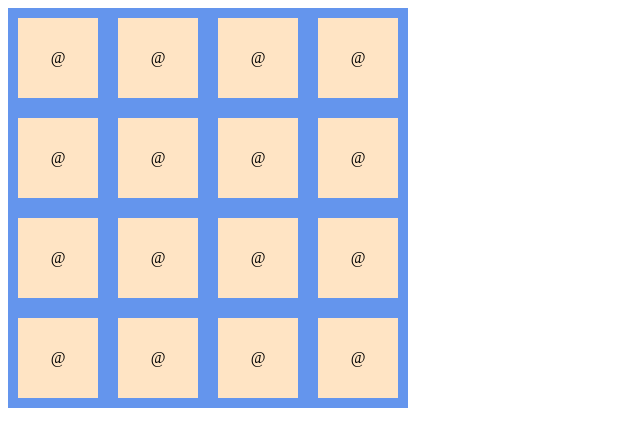
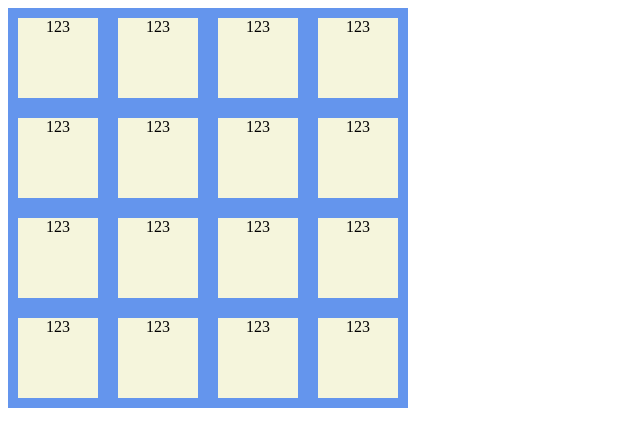
Before and after one commit to RustamV/memory, a React (Create React App) app: page / in a window 1280 px wide. Shown: the top 446 px of the page, without its empty margins (0-640 px from the left). Built offline with nearby package versions, Linux system fonts and the light colour scheme.

Commit message:
cell flip

```diff
--- a/package.json
+++ b/package.json
@@ -10,6 +10,7 @@
     "@types/node": "^12.20.29",
     "@types/react": "^17.0.29",
     "@types/react-dom": "^17.0.9",
+    "classnames": "^2.3.1",
     "node-sass": "^6.0.1",
     "react": "^17.0.2",
     "react-dom": "^17.0.2",
--- a/src/components/Cell/index.module.scss
+++ b/src/components/Cell/index.module.scss
@@ -1,8 +1,38 @@
 .cell {
+    background-color: transparent;
     width: 80px;
     height: 80px;
-    background-color: bisque;
-    display: flex;
-    justify-content: center;
-    align-items: center;
+    perspective: 1000px;
+
+    &.flipped {
+        .inner {
+            transform: rotateY(180deg);
+        }
+    }
 }
+
+.inner {
+    position: relative;
+    width: 100%;
+    height: 100%;
+    text-align: center;
+    transition: transform 0.8s;
+    transform-style: preserve-3d;
+}
+
+.front,
+.back {
+    position: absolute;
+    width: 100%;
+    height: 100%;
+    backface-visibility: hidden;
+}
+
+.front {
+    background-color: beige;
+}
+
+.back {
+    background-color: beige;
+    transform: rotateY(180deg);
+}
--- a/src/components/Cell/index.tsx
+++ b/src/components/Cell/index.tsx
@@ -1,17 +1,43 @@
+import { useState } from "react";
+import { config } from "../../helpers";
 import styles from "./index.module.scss";
+import cn from "classnames";
+
+const { defaultFlipTime } = config;
 
 const Cell = ({
     id,
     x,
     y,
-    content
+    content,
+    isActive
 }: {
     id: number;
     x: number;
     y: number;
     content: string;
+    isActive: boolean;
 }) => {
-    return <div className={styles.cell}>{content}</div>;
+    const [isFlipped, setIsFlipped] = useState(isActive);
+
+    const handleCellClick = () => {
+        setIsFlipped((prev) => !prev);
+
+        if (!isActive) {
+            setTimeout(() => setIsFlipped((prev) => !prev), defaultFlipTime);
+        }
+    };
+
+    return (
+        <div
+            className={cn(styles.cell, { [styles.flipped]: isFlipped })}
+            onClick={handleCellClick}>
+            <div className={styles.inner}>
+                <div className={styles.front}>123</div>
+                <div className={styles.back}>{content}</div>
+            </div>
+        </div>
+    );
 };
 
 export default Cell;
--- a/src/components/Grid/index.tsx
+++ b/src/components/Grid/index.tsx
@@ -7,6 +7,8 @@ const Grid = () => {
     const initializeGrid = () => {
         const { defaultGridSize: dgs } = config;
         let tempGrid = [];
+        let contentArray = ["a", "b", "c", "d", "e", "f", "g", "h"];
+        let content = shuffle([...contentArray, ...contentArray]);
 
         for (let column = 0; column < dgs; column++) {
             for (let row = 0; row < dgs; row++) {
@@ -14,12 +16,22 @@ const Grid = () => {
                     id: column * dgs + row,
                     x: row,
                     y: column,
-                    content: "@"
+                    content: content[column * dgs + row],
+                    isActive: false
                 });
             }
         }
 
         return tempGrid;
+    };
+
+    const shuffle = (o: string[]) => {
+        for (
+            var j, x, i = o.length;
+            i;
+            j = Math.floor(Math.random() * i), x = o[--i], o[i] = o[j], o[j] = x
+        );
+        return o;
     };
 
     const [grid, setGrid] = useState(initializeGrid());
--- a/src/helpers/config.js
+++ b/src/helpers/config.js
@@ -1,5 +1,6 @@
 const config = {
-    defaultGridSize: 4
+    defaultGridSize: 4,
+    defaultFlipTime: 1000
 };
 
 export default config;
```
Also changed, not shown: 1 other file (tests, documents, lock files or other folders).
